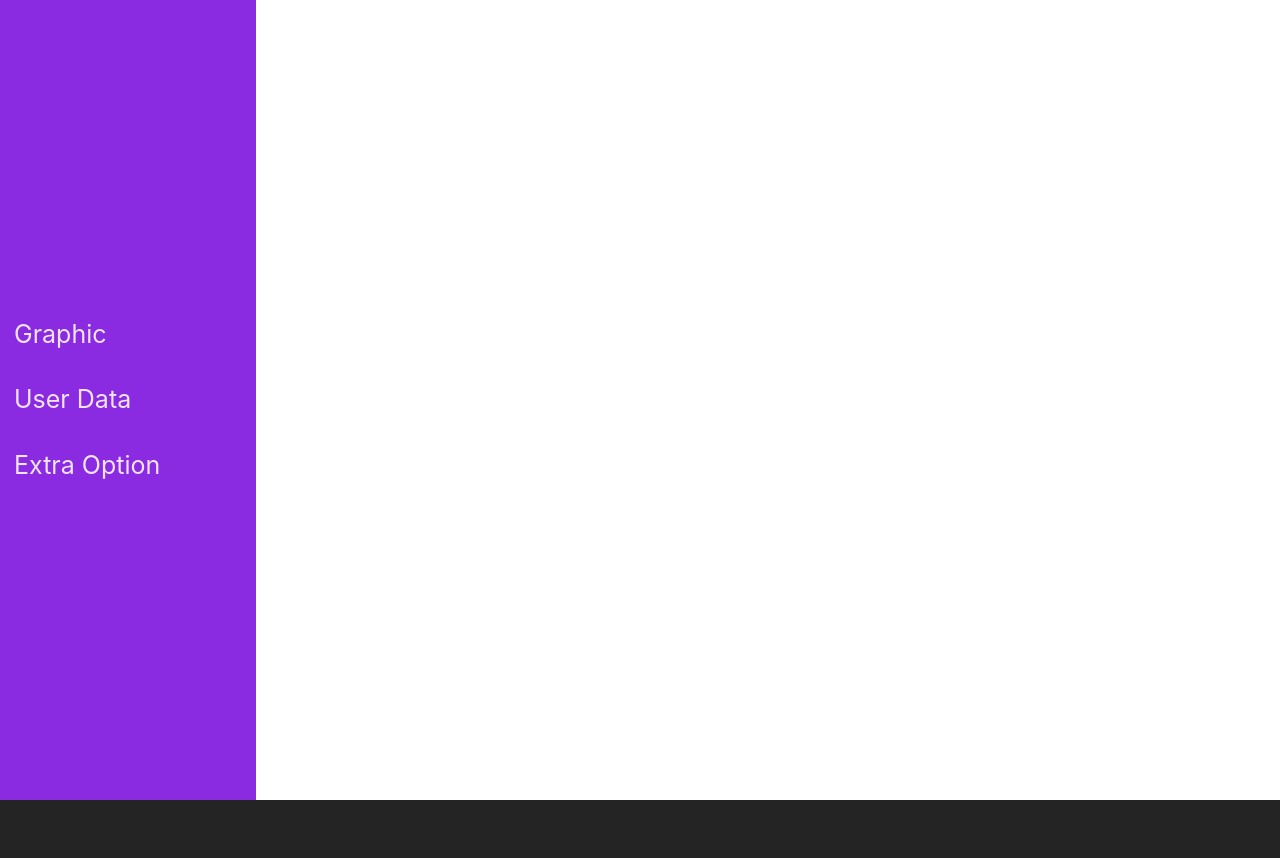
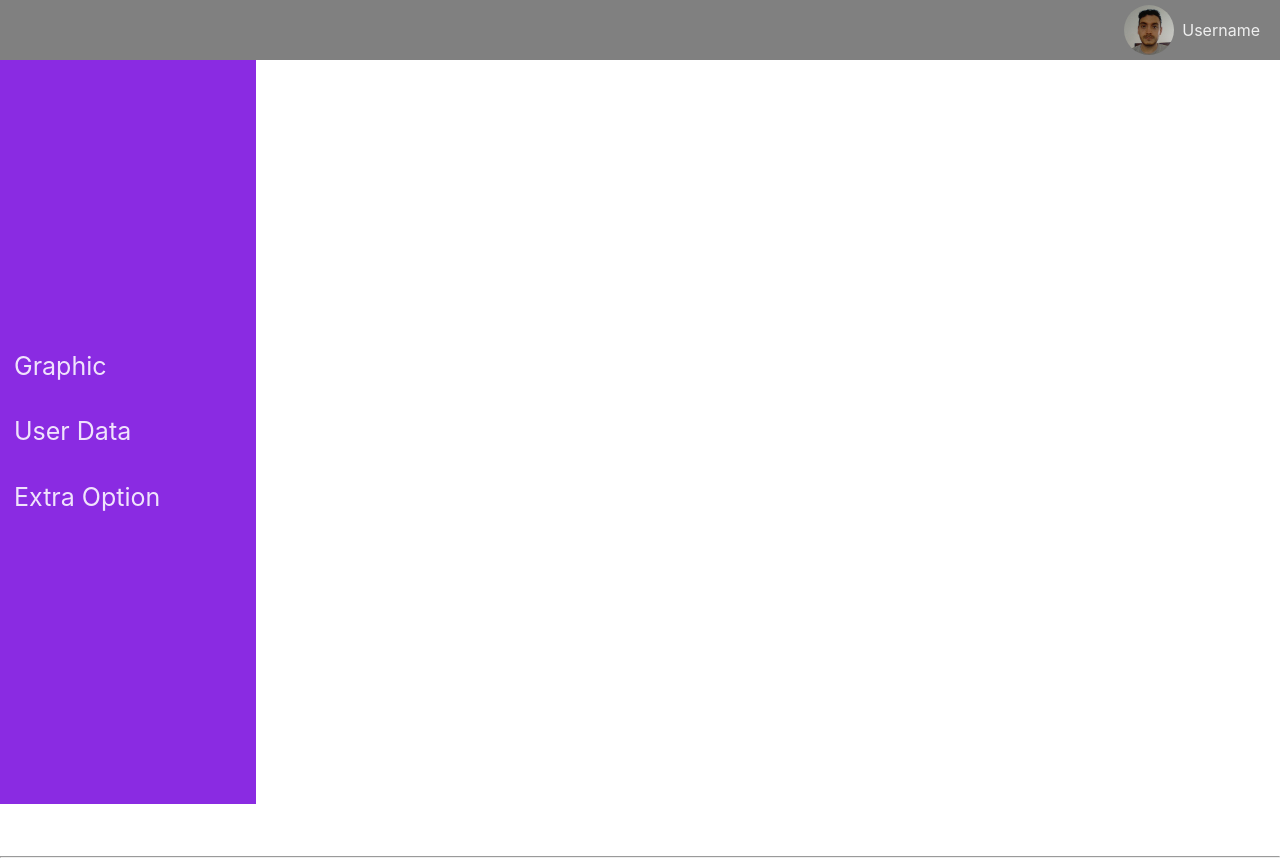
Before and after one commit to MiloVirus/weight-trackingapp-frontend-UNIR, a React (Vite) app: page /UserProfile in a window 1280 px wide. Before the commit the page ends 800 px from the top, so only its background shows below. Built offline with nearby package versions, Linux system fonts and the light colour scheme.

Commit message:
User Nav + User Panel

```diff
--- a/src/App.css
+++ b/src/App.css
@@ -10,5 +10,5 @@
 body{
   width: 100%;
   background-color: #fff;
-  height: 100vh;
+  height: 100%;
 }
--- a/src/App.tsx
+++ b/src/App.tsx
@@ -1,12 +1,12 @@
 import './App.css'
-import Dashboard from './components/Dashboard'
+import UserPanel from './components/UserPanel'
 
 function App() {
 
 
   return (
     <>
-     <Dashboard/>
+     <UserPanel/>
     </>
   )
 }
--- a/src/components/Dashboard.tsx
+++ b/src/components/Dashboard.tsx
@@ -1,8 +1,7 @@
  import "../styles/dashboard.css"
  import { useEffect, useState } from "react"
  import { FaBars } from "react-icons/fa";
-
-
+import UserNav from "./UserNav";
 
 const Dashboard = () => {
 
@@ -28,6 +27,7 @@ const Dashboard = () => {
 
   return (
     <>
+    <UserNav/>
     <nav className={onSwitch ? "navDashboard mobile" : "navDashboard" }>
         <ul className="navDashboard__ul">
             <li className="navDashboard__li">
--- /dev/null
+++ b/src/components/UserNav.tsx
@@ -0,0 +1,15 @@
+import logo from '../../public/img/WIN_20240401_16_41_57_Pro.jpg'
+import "../styles/UserNav.css"
+
+const UserNav = () => {
+  return (
+    <>
+    <nav className="userNavigation">
+        <img className="userNavigation__img" src={logo}/>
+        <p className='userNavigation__p'>Username</p>
+    </nav>
+    </>
+  )
+}
+
+export default UserNav
--- /dev/null
+++ b/src/components/UserPanel.tsx
@@ -0,0 +1,20 @@
+import Dashboard from './Dashboard'
+
+const UserPanel = () => {
+  return (
+    <>
+    <section className='userPanel'>
+        <Dashboard/>
+        <section className="userPanel__section">
+            <article className="userPanel__article">
+                <h3>Welcome, Username</h3>
+                <p>April 02, 2024</p>
+            </article>
+        </section>
+        <hr/>
+    </section>
+    </>
+  )
+}
+
+export default UserPanel
--- /dev/null
+++ b/src/styles/UserNav.css
@@ -0,0 +1,22 @@
+.userNavigation
+{
+    display: flex;
+    align-items: center;
+    justify-content: flex-end;
+    background-color: gray;
+    padding: 5px;
+}
+
+.userNavigation__img
+{
+    width: 50px;
+    height: 50px;
+    border-radius: 50%;
+    object-fit: cover;
+    margin-right: 8px;
+}
+
+.userNavigation__p
+{
+    margin-right: 15px;
+}
--- a/src/styles/dashboard.css
+++ b/src/styles/dashboard.css
@@ -5,7 +5,7 @@
     flex-direction: row;
     padding: 0;
     margin: 0;
-    height: 100vh;
+    height: 93vh;
     width: 20%;
     background-color: blueviolet;
     align-items: center;
@@ -43,7 +43,7 @@
   color: E2CBF9;
   background-color: #705788;
   border-radius: 5px;
-  margin: 20px;
+  margin: 10px;
   padding: 5px;
   height: 30px;
   width: 30px;
@@ -87,7 +87,7 @@
     {
       display: flex;
       flex-direction: row;
-      height: 100vh;
+      height: 93vh;
       width: 100%;
       background-color: blueviolet;
       align-items: center;
```
Also changed, not shown: public/img/WIN_20240401_16_41_57_Pro.jpg (added).
